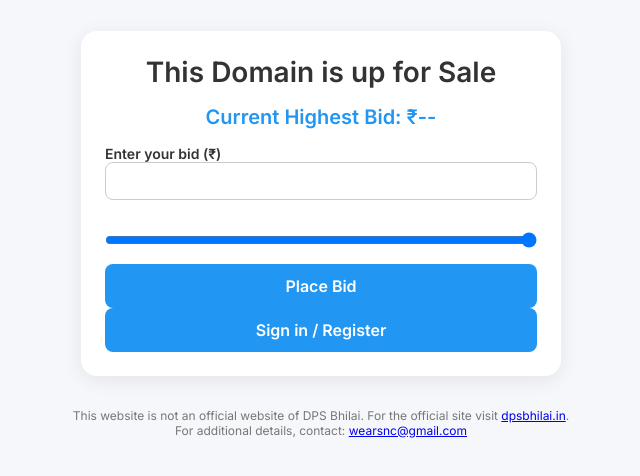
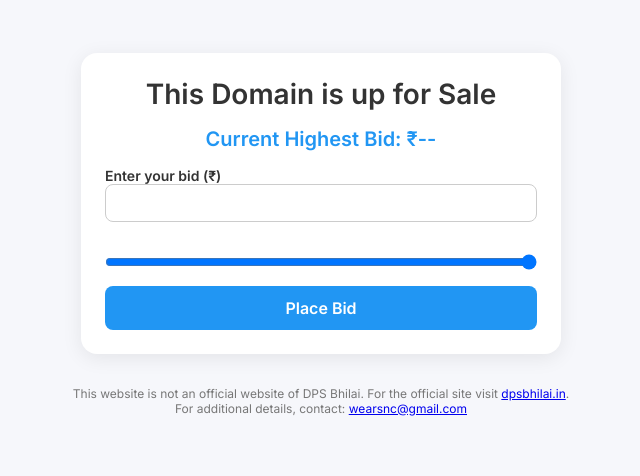
Before and after one commit to akshansh-s/dpsbhilai-auction, a plain HTML site: page index.html in a window 1280 px wide. Shown: the part 166-642 px from the top of the page, without its empty margins (319-959 px from the left). Drawn offline with Linux system fonts and the light colour scheme; no server answers.

Commit message:
Update index.html

```diff
--- a/index.html
+++ b/index.html
@@ -36,7 +36,7 @@
     <input type="range" id="bidRange" min="0" step="100">
 
     <button id="bidBtn">Place Bid</button>
-    <button id="authBtn">Sign in / Register</button>
+<!--     <button id="authBtn">Sign in / Register</button> -->
   </div>
 
   <!-- Bid details modal -->
```
